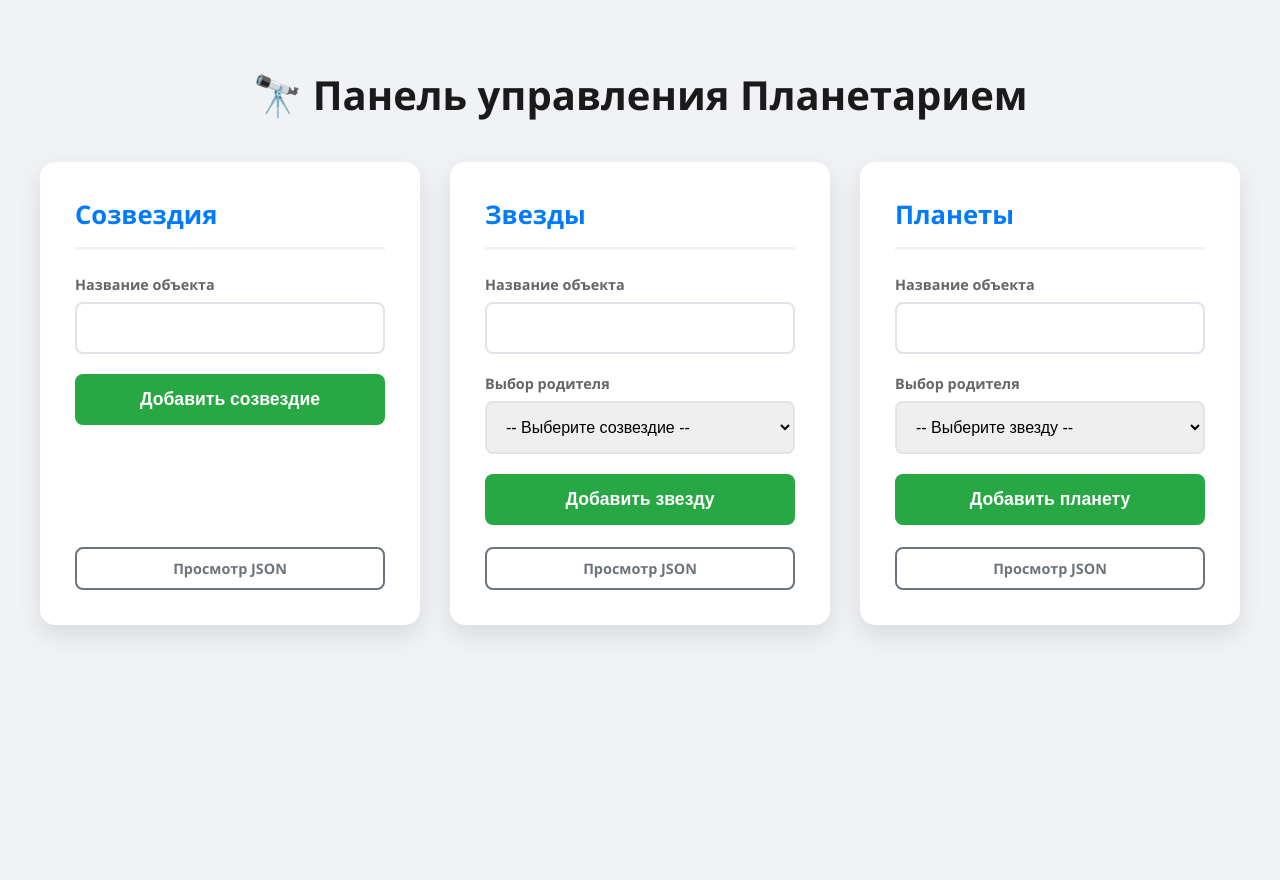
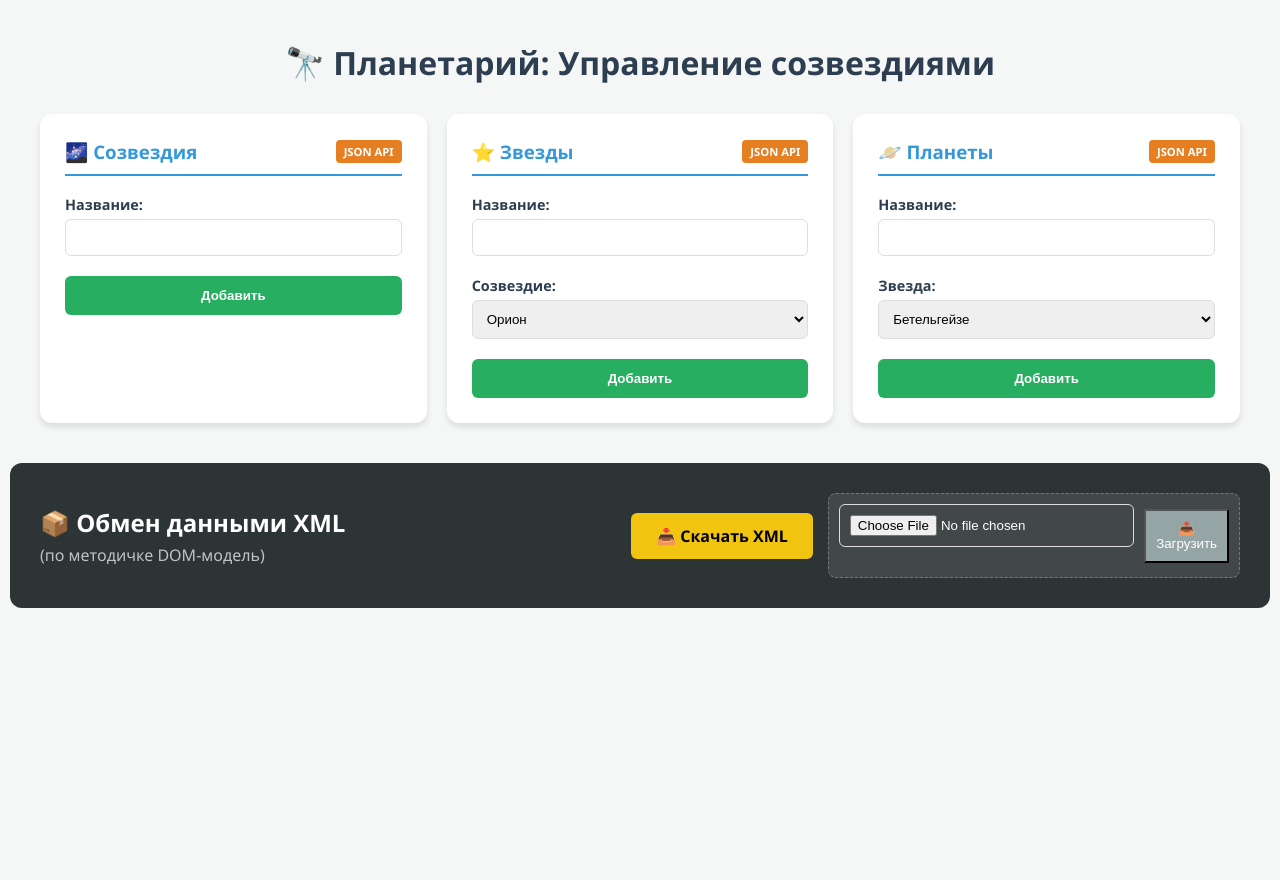
Before and after one commit to QIBIK/planetarium, a FastAPI app: page / in a window 1280 px wide. After the commit the page ends 608 px from the top, so only its background shows below. Run offline with FastAPI, Linux system fonts and the light colour scheme; data comes from the database, SQL or seed files in the repository.

Commit message:
add export/import xml

```diff
--- a/main.py
+++ b/main.py
@@ -11,10 +11,11 @@
 ТЕМА: Планетарий
 """
 
+import xml.dom.minidom
 import sqlite3
 from fastapi.templating import Jinja2Templates
-from fastapi import Request, FastAPI, Form
-from fastapi.responses import HTMLResponse, RedirectResponse
+from fastapi import Request, FastAPI, Form, UploadFile, File
+from fastapi.responses import HTMLResponse, RedirectResponse, FileResponse
 
 DB_PATH = "planetarium.db"
 app = FastAPI()
@@ -46,26 +47,28 @@ def init_db():
     cursor.execute('''
     CREATE TABLE IF NOT EXISTS planets (
         id INTEGER PRIMARY KEY AUTOINCREMENT,
-        name TEXT NOT NULL,
+        name TEXT NOT NULL UNIQUE,
         star_id INTEGER NOT NULL,
         FOREIGN KEY (star_id) REFERENCES stars (id) ON DELETE CASCADE
     )
     ''')
 
-    cursor.execute("INSERT OR IGNORE INTO constellations (name) VALUES "
-    "('Орион'), ('Лира'), ('Лебедь')")
+    cursor.execute("SELECT COUNT(*) FROM constellations")
+    if cursor.fetchone()[0] == 0:
+        cursor.execute("INSERT INTO constellations (name) VALUES "
+        "('Орион'), ('Лира'), ('Лебедь')")
 
-    cursor.execute("INSERT OR IGNORE INTO stars (name, const_id) VALUES"
-    "('Бетельгейзе', 1), "
-    "('Вега', 2), "
-    "('Денеб', 3)")
+        cursor.execute("INSERT INTO stars (name, const_id) VALUES"
+        "('Бетельгейзе', 1), "
+        "('Вега', 2), "
+        "('Денеб', 3)")
 
-    cursor.execute("INSERT OR IGNORE INTO planets (name, star_id) VALUES"
-    "('Аракис', 1), ('Каладан', 1), ('Гьеди Прайм', 1),"
-    "('Проксима', 2), ('Нова', 2), ('Терра', 2),"
-    "('Солярис', 3), ('Пандора', 3), ('Эгида', 3);")
+        cursor.execute("INSERT INTO planets (name, star_id) VALUES"
+        "('Аракис', 1), ('Каладан', 1), ('Гьеди Прайм', 1),"
+        "('Проксима', 2), ('Нова', 2), ('Терра', 2),"
+        "('Солярис', 3), ('Пандора', 3), ('Эгида', 3);")
 
-    conn.commit()
+        conn.commit()
     conn.close()
 
 init_db()
@@ -85,6 +88,62 @@ def get_db(table):
     conn.close()
 
     return result
+
+@app.get("/export")
+async def export_to_xml():
+    data = get_db("constellations")
+    file_name = "export_constellations.xml"
+
+    # Создаем XML-документ
+    doc = xml.dom.minidom.Document()
+
+    # Создаем корневой элемент
+    root = doc.createElement('table')
+    doc.appendChild(root)
+
+    for row in data:
+        record = doc.createElement("record")
+        root.appendChild(record)
+
+        for key, value in row.items():
+            element = doc.createElement(key)
+            element.appendChild(doc.createTextNode(str(value)))
+            record.appendChild(element)
+
+    with open(file_name, "w", encoding="UTF-8") as f:
+        f.write(doc.toprettyxml()) # toprettyxml преобразует в красоту
+
+    return FileResponse(file_name, filename=file_name)
+
+@app.post("/import")
+async def import_from_xml(file: UploadFile = File(...)):
+    # await дожидаемся полного скачивания файла
+    content = await file.read()
+    xml_file = "table.xml"
+    with open(xml_file, "wb") as f:
+        f.write(content)
+
+    doc = xml.dom.minidom.parse(xml_file)
+
+    constellations_list = doc.getElementsByTagName('record')
+
+    conn = sqlite3.connect(DB_PATH)
+    cursor = conn.cursor()
+
+    for item in constellations_list:
+        name_elements = item.getElementsByTagName('name')
+
+        if name_elements and name_elements[0].childNodes:
+            name_node = name_elements[0].childNodes[0]
+            # Используем .nodeValue — это более универсальный способ достать текст в DOM
+            name = str(name_node.nodeValue)
+
+            cursor.execute("INSERT OR IGNORE INTO constellations (name) VALUES (?)", (name,))
+
+    conn.commit()
+    conn.close()
+
+    return RedirectResponse(url="/?success=1", status_code=303)
 
 @app.get("/", response_class=HTMLResponse)
 async def read_form(request: Request, success: int = 0):
--- a/templates/index.html
+++ b/templates/index.html
@@ -2,200 +2,177 @@
 <html lang="ru">
 <head>
     <meta charset="UTF-8">
-    <title>Управление Планетарием</title>
+    <meta name="viewport" content="width=device-width, initial-scale=1.0">
+    <title>Планетарий — Управление БД</title>
     <style>
         :root {
-            --bg-color: #f0f2f5;
+            --bg-color: #f4f7f6;
             --card-bg: #ffffff;
-            --primary-color: #007bff;
-            --success-color: #28a745;
-            --text-color: #333;
+            --primary-color: #2c3e50;
+            --accent-color: #3498db;
+            --success-color: #27ae60;
+            --export-bg: #2d3436;
+            --json-color: #e67e22;
         }
 
         body {
             font-family: 'Segoe UI', Tahoma, Geneva, Verdana, sans-serif;
-            background: var(--bg-color);
-            color: var(--text-color);
-            margin: 0;
-            display: flex;
-            flex-direction: column;
-            align-items: center;
-            min-height: 100vh;
-            padding: 40px 20px;
+            background-color: var(--bg-color);
+            color: var(--primary-color);
+            margin: 0; padding: 20px;
+            display: flex; flex-direction: column; align-items: center;
         }
 
-        h1 { margin-bottom: 40px; font-size: 2.5rem; color: #1a1a1a; }
+        h1 { margin-bottom: 30px; }
 
-        /* Зеленое уведомление */
         .alert {
-            background: #d4edda;
-            color: #155724;
-            padding: 20px;
-            border-radius: 10px;
-            text-align: center;
-            margin-bottom: 30px;
-            width: 100%;
-            max-width: 1100px;
-            box-shadow: 0 4px 12px rgba(0,0,0,0.05);
-            font-weight: bold;
+            background-color: #d4edda; color: #155724; padding: 15px;
+            border-radius: 8px; margin-bottom: 20px; width: 100%;
+            max-width: 1100px; text-align: center; border: 1px solid #c3e6cb;
         }
 
-        /* Контейнер для трех форм */
-        .forms-grid {
-            display: flex;
-            gap: 30px;
-            width: 100%;
-            max-width: 1200px;
-            justify-content: center;
+        .forms-container {
+            display: grid;
+            grid-template-columns: repeat(auto-fit, minmax(320px, 1fr));
+            gap: 20px; width: 100%; max-width: 1200px;
         }
 
-        .form-card {
-            background: var(--card-bg);
-            padding: 35px;
-            border-radius: 15px;
-            box-shadow: 0 10px 25px rgba(0,0,0,0.1);
-            flex: 1;
-            min-width: 300px;
-            display: flex;
-            flex-direction: column;
+        .card {
+            background: var(--card-bg); padding: 25px;
+            border-radius: 12px; box-shadow: 0 4px 6px rgba(0,0,0,0.1);
+            position: relative;
         }
 
-        .form-card h3 {
-            margin-top: 0;
-            font-size: 1.6rem;
-            color: var(--primary-color);
-            border-bottom: 3px solid var(--bg-color);
-            padding-bottom: 15px;
-            margin-bottom: 25px;
+        .card h3 {
+            margin-top: 0; border-bottom: 2px solid var(--accent-color);
+            padding-bottom: 10px; color: var(--accent-color);
+            display: flex; justify-content: space-between; align-items: center;
         }
 
-        label {
-            display: block;
-            margin-bottom: 8px;
-            font-weight: 600;
-            font-size: 0.9rem;
-            color: #666;
+        /* Кнопка JSON */
+        .btn-json {
+            font-size: 0.6em; background: var(--json-color);
+            color: white; text-decoration: none; padding: 4px 8px;
+            border-radius: 4px; transition: 0.3s;
+        }
+        .btn-json:hover { background: #d35400; }
+
+        label { display: block; margin-bottom: 5px; font-weight: bold; font-size: 0.9em; }
+        input, select {
+            width: 100%; padding: 10px; margin-bottom: 20px;
+            border: 1px solid #ddd; border-radius: 6px; box-sizing: border-box;
         }
 
-        input, select {
-            width: 100%;
-            padding: 15px;
-            margin-bottom: 20px;
-            border: 2px solid #e1e4e8;
-            border-radius: 8px;
-            box-sizing: border-box;
-            font-size: 1rem;
-            transition: border-color 0.3s;
+        .btn-add {
+            background-color: var(--success-color); color: white;
+            width: 100%; padding: 12px; border: none; border-radius: 6px;
+            cursor: pointer; font-weight: bold;
         }
 
-        input:focus, select:focus {
-            outline: none;
-            border-color: var(--primary-color);
+        .xml-section {
+            margin-top: 40px; width: 100%; max-width: 1200px;
+            background-color: var(--export-bg); color: white;
+            padding: 30px; border-radius: 12px;
+            display: flex; flex-wrap: wrap; justify-content: space-between; align-items: center; gap: 20px;
         }
 
-        .btn-save {
-            background: var(--success-color);
-            color: white;
-            border: none;
-            padding: 15px;
-            width: 100%;
-            border-radius: 8px;
-            cursor: pointer;
-            font-weight: bold;
-            font-size: 1.1rem;
-            transition: transform 0.1s, background 0.2s;
+        .btn-export {
+            background-color: #f1c40f; color: #000; text-decoration: none;
+            padding: 12px 25px; border-radius: 6px; font-weight: bold;
         }
 
-        .btn-save:hover { background: #218838; }
-        .btn-save:active { transform: scale(0.98); }
-
-        .btn-json {
-            margin-top: auto;
-            background: transparent;
-            color: #6c757d;
-            text-decoration: none;
-            display: block;
-            text-align: center;
-            padding: 10px;
-            border: 2px solid #6c757d;
-            border-radius: 8px;
-            font-size: 0.9rem;
-            font-weight: bold;
-            transition: all 0.2s;
+        .import-form {
+            display: flex; align-items: center; gap: 10px;
+            background: rgba(255,255,255,0.1); padding: 10px;
+            border-radius: 8px; border: 1px dashed #777;
         }
 
-        .btn-json:hover {
-            background: #6c757d;
-            color: white;
-        }
-
-        /* Адаптивность для мобилок */
-        @media (max-width: 900px) {
-            .forms-grid { flex-direction: column; align-items: center; }
-            .form-card { width: 100%; max-width: 500px; }
-        }
+        .import-form input[type="file"] { color: white; }
     </style>
 </head>
 <body>
 
-    <h1>🔭 Панель управления Планетарием</h1>
+    <h1>🔭 Планетарий: Управление созвездиями</h1>
 
     {% if success %}
-    <div class="alert" id="alert">✨ Отлично! Данные успешно сохранены в базу.</div>
-    <script>setTimeout(() => document.getElementById('alert').style.fadeOut='slow', 3000);</script>
-    <script>setTimeout(() => document.getElementById('alert').style.display='none', 3500);</script>
+        <div class="alert">✅ Данные успешно обновлены!</div>
     {% endif %}
 
-    <div class="forms-grid">
-
-        <div class="form-card">
-            <h3>Созвездия</h3>
+    <div class="forms-container">
+        <div class="card">
+            <h3>🌌 Созвездия <a href="/constellations" class="btn-json" target="_blank">JSON API</a></h3>
             <form action="/add_constellation" method="post">
-                <label>Название объекта</label>
+                <label>Название:</label>
                 <input type="text" name="name" required>
-                <button type="submit" class="btn-save">Добавить созвездие</button>
+                <button type="submit" class="btn-add">Добавить</button>
             </form>
-            <br>
-            <a href="/constellations" class="btn-json">Просмотр JSON</a>
         </div>
 
-        <div class="form-card">
-            <h3>Звезды</h3>
+        <div class="card">
+            <h3>⭐ Звезды <a href="/stars" class="btn-json" target="_blank">JSON API</a></h3>
             <form action="/add_star" method="post">
-                <label>Название объекта</label>
+                <label>Название:</label>
                 <input type="text" name="name" required>
-                <label>Выбор родителя</label>
-                <select name="const_id" required>
-                    <option value="" disabled selected>-- Выберите созвездие --</option>
+                <label>Созвездие:</label>
+                <select name="const_id">
                     {% for c in constellations %}
                         <option value="{{ c.id }}">{{ c.name }}</option>
                     {% endfor %}
                 </select>
-                <button type="submit" class="btn-save">Добавить звезду</button>
+                <button type="submit" class="btn-add">Добавить</button>
             </form>
-            <br>
-            <a href="/stars" class="btn-json">Просмотр JSON</a>
         </div>
 
-        <div class="form-card">
-            <h3>Планеты</h3>
+        <div class="card">
+            <h3>🪐 Планеты <a href="/planets" class="btn-json" target="_blank">JSON API</a></h3>
             <form action="/add_planet" method="post">
-                <label>Название объекта</label>
+                <label>Название:</label>
                 <input type="text" name="name" required>
-                <label>Выбор родителя</label>
-                <select name="star_id" required>
-                    <option value="" disabled selected>-- Выберите звезду --</option>
+                <label>Звезда:</label>
+                <select name="star_id">
                     {% for s in stars %}
                         <option value="{{ s.id }}">{{ s.name }}</option>
                     {% endfor %}
                 </select>
-                <button type="submit" class="btn-save">Добавить планету</button>
+                <button type="submit" class="btn-add">Добавить</button>
             </form>
-            <br>
-            <a href="/planets" class="btn-json">Просмотр JSON</a>
         </div>
+    </div>
 
+    <div class="xml-section">
+        <div>
+            <h2 style="margin:0;">📦 Обмен данными XML</h2>
+            <p style="margin: 5px 0 0 0; color: #bdc3c7;">(по методичке DOM-модель)</p>
+        </div>
+        <div style="display: flex; gap: 15px; align-items: center;">
+            <a href="/export" class="btn-export">📥 Скачать XML</a>
+            <form action="/import" method="post" enctype="multipart/form-data" class="import-form">
+                <input type="file" name="file" accept=".xml" required>
+                <button type="submit" style="background:#95a5a6; color:white; width:auto; padding:10px;">📤 Загрузить</button>
+            </form>
+        </div>
     </div>
+    <script>
+        // Ждем, пока страница полностью загрузится
+        window.addEventListener('DOMContentLoaded', (event) => {
+            // Ищем элемент с классом alert
+            const alert = document.querySelector('.alert');
+
+            if (alert) {
+                // Устанавливаем таймер на 3000 миллисекунд (3 секунды)
+                setTimeout(() => {
+                    // Плавное исчезновение через прозрачность
+                    alert.style.transition = "opacity 0.6s ease";
+                    alert.style.opacity = "0";
+
+                    // Полное удаление из документа через 0.6 сек после начала исчезновения
+                    setTimeout(() => {
+                        alert.remove();
+                    }, 600);
+                }, 3000);
+            }
+        });
+    </script>
 
 </body>
 </html>
```
Also changed, not shown: 1 other file.
